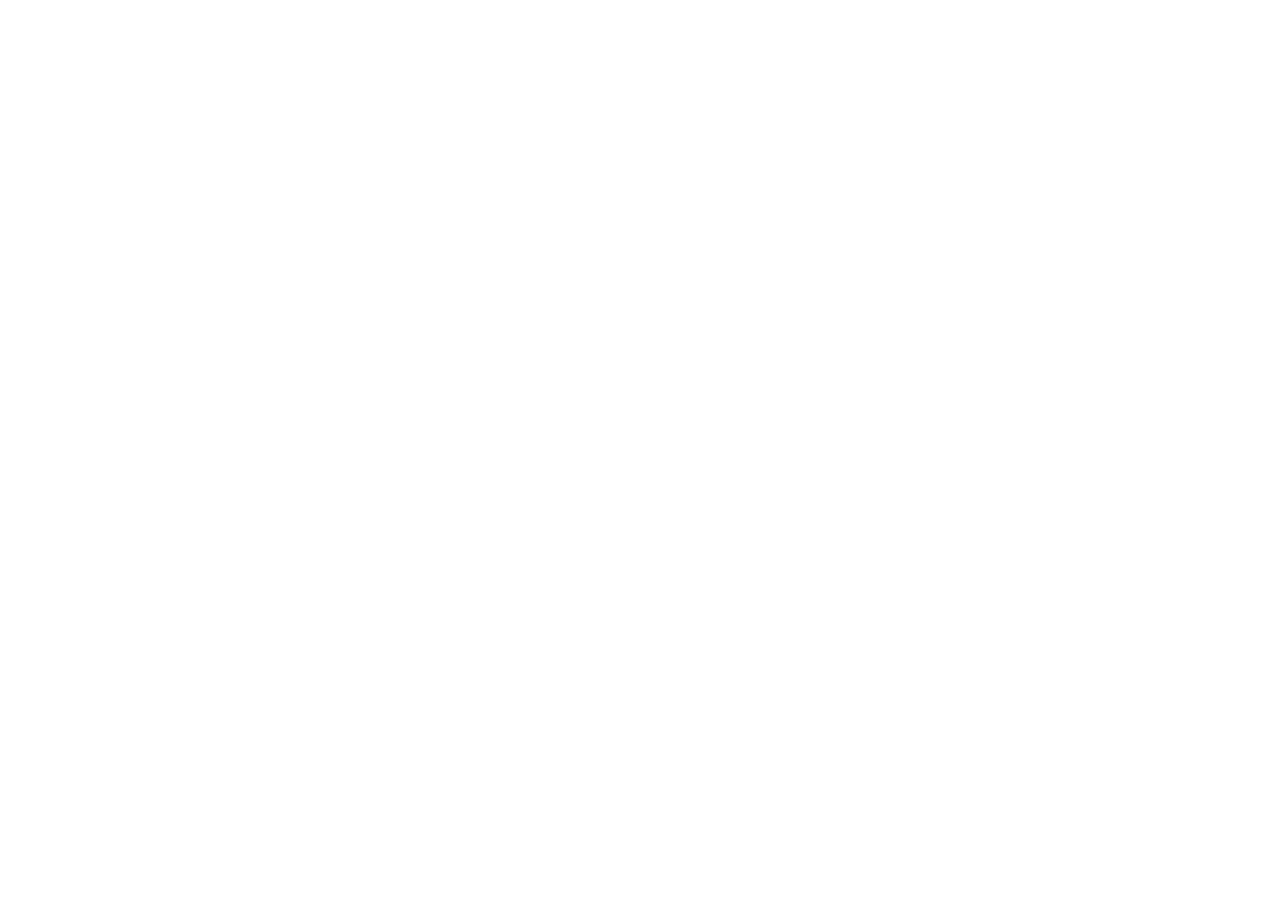
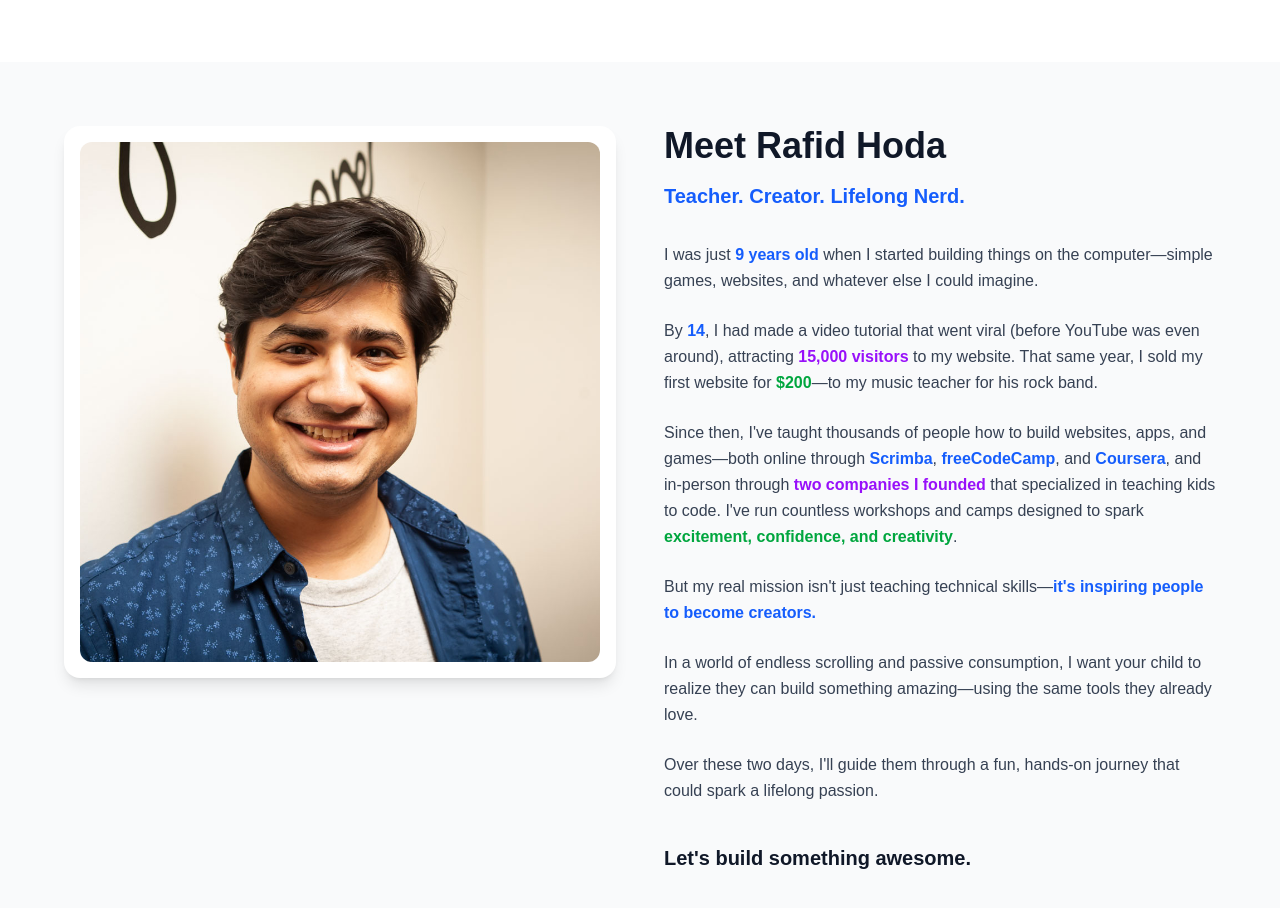
Before and after one commit to rafidhoda/robloxcreatorcamp, a Next.js app: page / in a window 1280 px wide. Shown: the part 2367-3275 px from the top of the page. Before the commit the page ends 2429 px from the top, so only its background shows below. Built offline with nearby package versions, Linux system fonts and the light colour scheme.

Commit message:
Meet Rafid Hoda seciton

```diff
--- a/src/app/page.tsx
+++ b/src/app/page.tsx
@@ -195,6 +195,64 @@
           </div>
         </div>
       </section>
+
+      {/* Meet Rafid Section */}
+      <section className="py-16 px-4 bg-gray-50">
+        <div className="max-w-6xl mx-auto">
+          <div className="grid grid-cols-1 lg:grid-cols-2 gap-12 items-start">
+            {/* Left: Photo */}
+            <div>
+              <div className="bg-white p-4 rounded-2xl shadow-lg">
+                <img
+                  src="/images/rafid-hoda.jpg"
+                  alt="Rafid Hoda"
+                  className="w-full aspect-square rounded-xl object-cover"
+                />
+              </div>
+            </div>
+
+            {/* Right: Content */}
+            <div>
+              <h2 className="text-3xl md:text-4xl font-extrabold text-gray-900 mb-4">
+                Meet Rafid Hoda
+              </h2>
+              <p className="text-xl text-blue-600 font-semibold mb-8">
+                Teacher. Creator. Lifelong Nerd.
+              </p>
+
+              <div className="space-y-6 text-gray-700 leading-relaxed">
+                <p>
+                  I was just <span className="font-semibold text-blue-600">9 years old</span> when I started building things on the computer—simple games, websites, and whatever else I could imagine.
+                </p>
+
+                <p>
+                  By <span className="font-semibold text-blue-600">14</span>, I had made a video tutorial that went viral (before YouTube was even around), attracting <span className="font-semibold text-purple-600">15,000 visitors</span> to my website. That same year, I sold my first website for <span className="font-semibold text-green-600">$200</span>—to my music teacher for his rock band.
+                </p>
+
+                <p>
+                  Since then, I&apos;ve taught thousands of people how to build websites, apps, and games—both online through <span className="font-semibold text-blue-600">Scrimba</span>, <span className="font-semibold text-blue-600">freeCodeCamp</span>, and <span className="font-semibold text-blue-600">Coursera</span>, and in-person through <span className="font-semibold text-purple-600">two companies I founded</span> that specialized in teaching kids to code. I&apos;ve run countless workshops and camps designed to spark <span className="font-semibold text-green-600">excitement, confidence, and creativity</span>.
+                </p>
+
+                <p>
+                  But my real mission isn&apos;t just teaching technical skills—<span className="font-bold text-blue-600">it&apos;s inspiring people to become creators.</span>
+                </p>
+
+                <p>
+                  In a world of endless scrolling and passive consumption, I want your child to realize they can build something amazing—using the same tools they already love.
+                </p>
+
+                <p>
+                  Over these two days, I&apos;ll guide them through a fun, hands-on journey that could spark a lifelong passion.
+                </p>
+
+                <p className="text-xl font-bold text-gray-900 pt-4">
+                  Let&apos;s build something awesome.
+                </p>
+              </div>
+            </div>
+          </div>
+        </div>
+      </section>
     </main>
   );
 }
```
